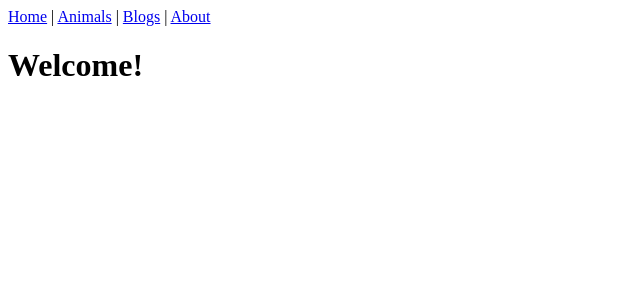
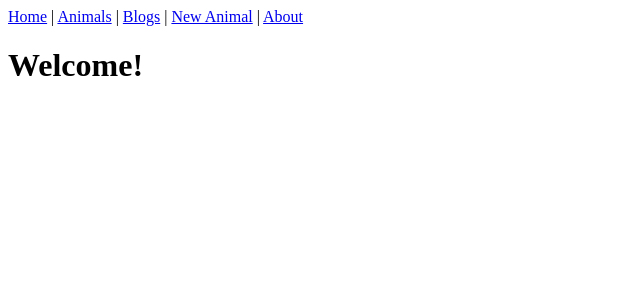
Before and after one commit to jasminealee/react-animal-site-makeover, a React app: page / in a window 1280 px wide. Shown: the top 300 px of the page, without its empty margins (0-640 px from the left). Built offline with nearby package versions, Linux system fonts and the light colour scheme.

Commit message:
add NewAnimalControl Click

```diff
--- a/src/components/AboutUs.jsx
+++ b/src/components/AboutUs.jsx
@@ -5,7 +5,7 @@ import { Link } from 'react-router-dom';
 function AboutUs(){
   return (
     <div>
-      <Link to="/">Home</Link> | <Link to="/animals">Animals</Link> | <Link to="/blogs">Blogs</Link> | <Link to="/about">About</Link>
+      <Link to="/">Home</Link> | <Link to="/animals">Animals</Link> | <Link to="/blogs">Blogs</Link> | <Link to="/newanimal">New Animal</Link> | <Link to="/about">About</Link>
       <h1>About Us: </h1>
       <img src={elephantAndDog}/>
       <p>Elephants are super cool</p>
--- a/src/components/AnimalList.jsx
+++ b/src/components/AnimalList.jsx
@@ -22,7 +22,7 @@ const masterAnimalList = [
 function AnimalList() {
   return (
     <div>
-      <Link to="/">Home</Link> | <Link to="/animals">Animals</Link> | <Link to="/blogs">Blogs</Link> | <Link to="/about">About</Link>
+      <Link to="/">Home</Link> | <Link to="/animals">Animals</Link> | <Link to="/blogs">Blogs</Link> | <Link to="/newanimal">New Animal</Link> | <Link to="/about">About</Link>
       <h1>Animals: </h1>
       <hr/>
       {masterAnimalList.map((animal, index) =>
--- a/src/components/App.jsx
+++ b/src/components/App.jsx
@@ -6,6 +6,7 @@ import AboutUs from './AboutUs';
 import BlogList from './BlogList';
 import Error404 from './Error404';
 import { Switch, Route } from 'react-router-dom';
+import  NewAnimalControl from './NewAnimalControl';
 
 
 function App(){
@@ -17,6 +18,7 @@ function App(){
         <Route path='/animals' component={AnimalList} />
         <Route path='/blogs' component={BlogList} />
         <Route path='/about' component={AboutUs} />
+        <Route path='/newanimal' component={NewAnimalControl} />
         <Route component={Error404} />
       </Switch>
     </div>
--- a/src/components/BlogList.jsx
+++ b/src/components/BlogList.jsx
@@ -24,7 +24,7 @@ const masterBlogList = [
 function BlogList() {
   return (
     <div>
-      <Link to="/">Home</Link> | <Link to="/animals">Animals</Link> | <Link to="/blogs">Blogs</Link> | <Link to="/about">About</Link>
+      <Link to="/">Home</Link> | <Link to="/animals">Animals</Link> | <Link to="/blogs">Blogs</Link> | <Link to="/newanimal">New Animal</Link> | <Link to="/about">About</Link>
       <h1>Animals: </h1>
       <hr/>
       {masterBlogList.map((blog, index) =>
--- /dev/null
+++ b/src/components/NewAnimalControl.jsx
@@ -0,0 +1,25 @@
+import React from 'react';
+
+class NewAnimalControl extends React.Component {
+
+  constructor(props) {
+    super(props);
+    this.state = {
+      exampleBooleanStateData: false,
+      exampleStringStateData: 'Hey',
+      exampleArrayStateData: [],
+      exampleIntegerStateData: 1
+    };
+  }
+
+  render(){
+    return (
+      <div>
+        <p>This is the NewAnimalControl component!</p>
+        <strong onClick={this.handleClick}>Click me to change my state!</strong>
+      </div>
+    );
+  }
+}
+
+export default NewAnimalControl;
--- a/src/components/Welcome.jsx
+++ b/src/components/Welcome.jsx
@@ -4,7 +4,7 @@ import { Link } from 'react-router-dom';
 function AboutUs(){
   return (
     <div>
-      <Link to="/">Home</Link> | <Link to="/animals">Animals</Link> | <Link to="/blogs">Blogs</Link> | <Link to="/about">About</Link>
+      <Link to="/">Home</Link> | <Link to="/animals">Animals</Link> | <Link to="/blogs">Blogs</Link> | <Link to="/newanimal">New Animal</Link> | <Link to="/about">About</Link>
 
       <h1>Welcome!</h1>
     </div>
```
Also changed, not shown: package.json (indentation only), 1 other file (tests, documents, lock files or other folders).
